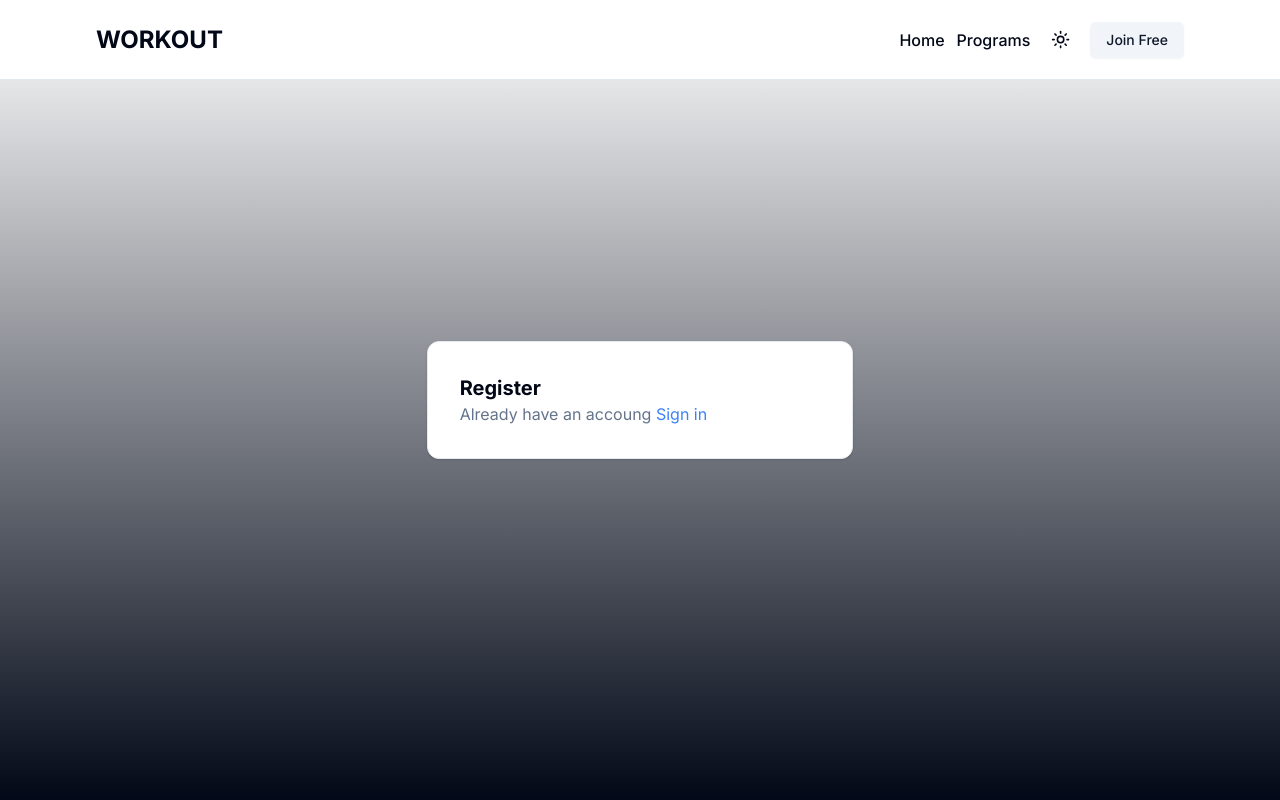
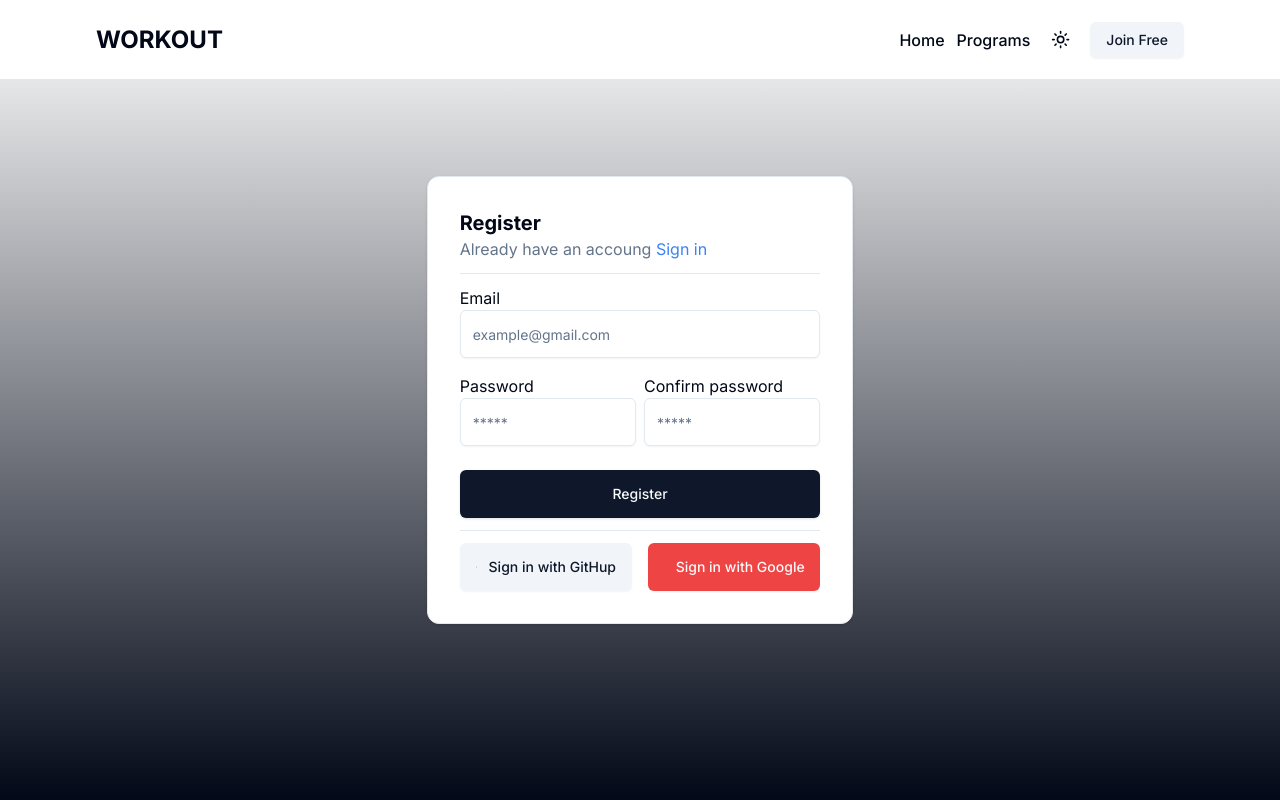
Before and after one commit to UchqunTurdiyev/workout, a Next.js app: page /auth in a window 1280 px wide. Both pictures are taken after a click on the element "Sign up". Built offline with nearby package versions, Linux system fonts and the light colour scheme.

Commit message:
auth ui design

```diff
--- a/app/auth/page.tsx
+++ b/app/auth/page.tsx
@@ -1,6 +1,7 @@
 'use client';
 import Login from '@/components/auth/login';
 import Register from '@/components/auth/register';
+import Social from '@/components/auth/social';
 import { Card } from '@/components/ui/card';
 import { useAuthState } from '@/store/auth.store';
 import React, { useState } from 'react';
@@ -12,6 +13,7 @@ export default function AuthPage() {
 			<Card className='p-8 w-1/3'>
 				{auth === 'login' && <Login />}
 				{auth === 'register' && <Register />}
+				<Social />
 			</Card>
 		</div>
 	);
--- a/components/auth/login.tsx
+++ b/components/auth/login.tsx
@@ -1,5 +1,8 @@
 import { useAuthState } from '@/store/auth.store';
 import React from 'react';
+import { Separator } from '../ui/separator';
+import { Input } from '../ui/input';
+import { Button } from '../ui/button';
 
 export default function Login() {
 	const { setAuth } = useAuthState();
@@ -12,6 +15,16 @@ export default function Login() {
 					Sign up
 				</span>
 			</p>
+			<Separator className='my-3' />
+			<div>
+				<span>Email</span>
+				<Input placeholder='example@gmail.com' type='email' />
+			</div>
+			<div className='mt-2'>
+				<span>Password</span>
+				<Input placeholder='*****' type='password' />
+			</div>
+			<Button className='w-full h-12 mt-4'>Login</Button>
 		</div>
 	);
 }
--- a/components/auth/register.tsx
+++ b/components/auth/register.tsx
@@ -1,5 +1,8 @@
 import { useAuthState } from '@/store/auth.store';
 import React from 'react';
+import { Input } from '../ui/input';
+import { Button } from '../ui/button';
+import { Separator } from '../ui/separator';
 
 export default function Register() {
 	const { setAuth } = useAuthState();
@@ -12,6 +15,22 @@ export default function Register() {
 					Sign in
 				</span>
 			</p>
+			<Separator className='my-3' />
+			<div>
+				<span>Email</span>
+				<Input placeholder='example@gmail.com' type='email' />
+			</div>
+			<div className='grid grid-cols-2 gap-2 my-4'>
+				<div>
+					<span>Password</span>
+					<Input placeholder='*****' type='password' />
+				</div>
+				<div>
+					<span>Confirm password</span>
+					<Input placeholder='*****' type='password' />
+				</div>
+			</div>
+			<Button className='w-full h-12 mt-2'>Register</Button>
 		</div>
 	);
 }
--- a/components/auth/social.tsx
+++ b/components/auth/social.tsx
@@ -1,5 +1,22 @@
 import React from 'react';
+import { Separator } from '../ui/separator';
+import { Button } from '../ui/button';
+import { FaGithub, FaGoogle } from 'react-icons/fa6';
 
 export default function Social() {
-	return <div>Social</div>;
+	return (
+		<div>
+			<Separator className='my-3' />
+			<div className='grid grid-cols-2 gap-4'>
+				<Button className='flex gap-3 h-12' variant={'secondary'}>
+					<FaGithub className='text-xl' />
+					<span>Sign in with GitHup</span>
+				</Button>
+				<Button className='flex gap-3 h-12' variant={'destructive'}>
+					<FaGoogle className='text-lg' />
+					<span>Sign in with Google</span>
+				</Button>
+			</div>
+		</div>
+	);
 }
--- a/components/ui/input.tsx
+++ b/components/ui/input.tsx
@@ -1,25 +1,22 @@
-import * as React from "react"
+import * as React from 'react';
 
-import { cn } from "@/lib/utils"
+import { cn } from '@/lib/utils';
 
-export interface InputProps
-  extends React.InputHTMLAttributes<HTMLInputElement> {}
+export interface InputProps extends React.InputHTMLAttributes<HTMLInputElement> {}
 
-const Input = React.forwardRef<HTMLInputElement, InputProps>(
-  ({ className, type, ...props }, ref) => {
+const Input = React.forwardRef<HTMLInputElement, InputProps>(({ className, type, ...props }, ref) => {
 	return (
 		<input
 			type={type}
 			className={cn(
-          "flex h-9 w-full rounded-md border border-input bg-transparent px-3 py-1 text-sm shadow-sm transition-colors file:border-0 file:bg-transparent file:text-sm file:font-medium placeholder:text-muted-foreground focus-visible:outline-none focus-visible:ring-1 focus-visible:ring-ring disabled:cursor-not-allowed disabled:opacity-50",
+				'flex h-12 w-full rounded-md border border-input bg-transparent px-3 py-1 text-sm shadow-sm transition-colors file:border-0 file:bg-transparent file:text-sm file:font-medium placeholder:text-muted-foreground focus-visible:outline-none focus-visible:ring-1 focus-visible:ring-ring disabled:cursor-not-allowed disabled:opacity-50',
 				className
 			)}
 			ref={ref}
 			{...props}
 		/>
-    )
-  }
-)
-Input.displayName = "Input"
+	);
+});
+Input.displayName = 'Input';
 
-export { Input }
+export { Input };
--- /dev/null
+++ b/components/ui/separator.tsx
@@ -0,0 +1,31 @@
+"use client"
+
+import * as React from "react"
+import * as SeparatorPrimitive from "@radix-ui/react-separator"
+
+import { cn } from "@/lib/utils"
+
+const Separator = React.forwardRef<
+  React.ElementRef<typeof SeparatorPrimitive.Root>,
+  React.ComponentPropsWithoutRef<typeof SeparatorPrimitive.Root>
+>(
+  (
+    { className, orientation = "horizontal", decorative = true, ...props },
+    ref
+  ) => (
+    <SeparatorPrimitive.Root
+      ref={ref}
+      decorative={decorative}
+      orientation={orientation}
+      className={cn(
+        "shrink-0 bg-border",
+        orientation === "horizontal" ? "h-[1px] w-full" : "h-full w-[1px]",
+        className
+      )}
+      {...props}
+    />
+  )
+)
+Separator.displayName = SeparatorPrimitive.Root.displayName
+
+export { Separator }
--- a/package.json
+++ b/package.json
@@ -11,6 +11,7 @@
   "dependencies": {
     "@radix-ui/react-dropdown-menu": "^2.0.6",
     "@radix-ui/react-icons": "^1.3.0",
+    "@radix-ui/react-separator": "^1.0.3",
     "@radix-ui/react-slot": "^1.0.2",
     "class-variance-authority": "^0.7.0",
     "clsx": "^2.1.0",
```
Also changed, not shown: 1 other file (tests, documents, lock files or other folders). Lines whose indentation alone changed are shown as unchanged.
